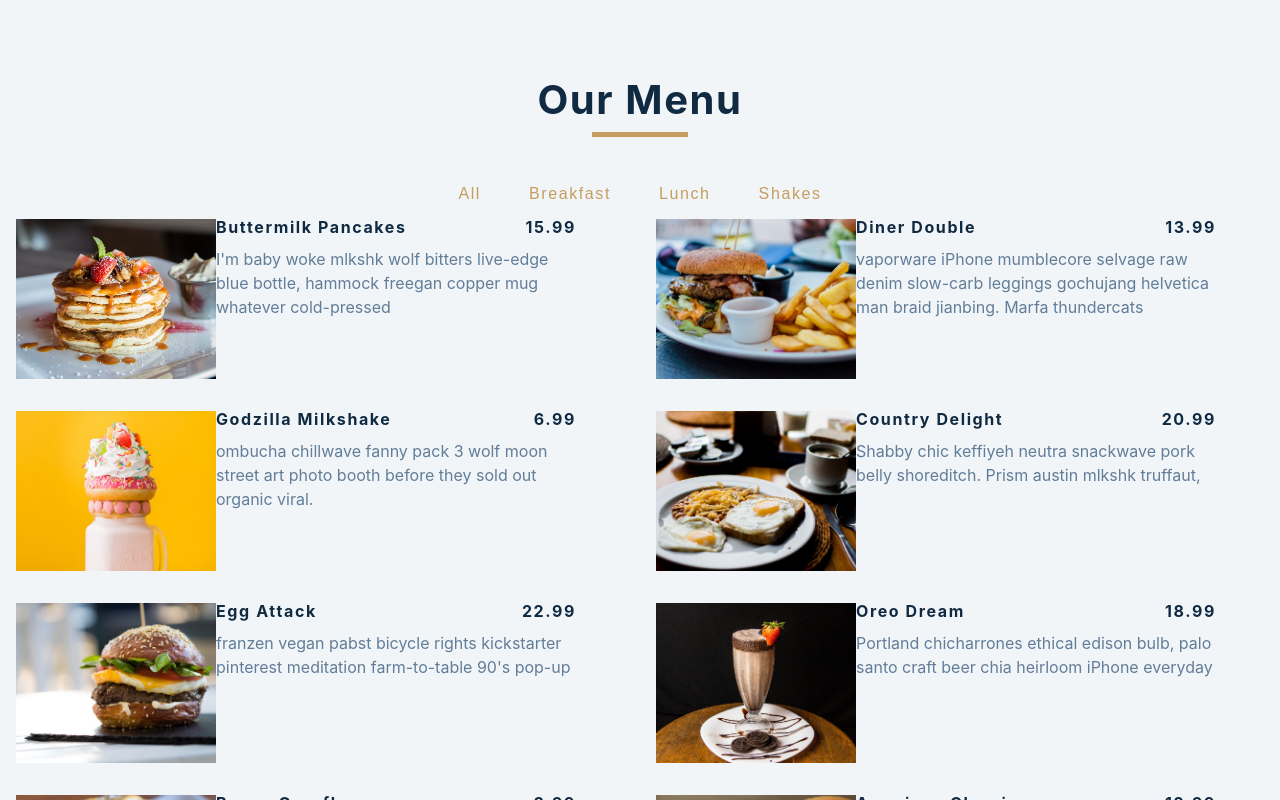
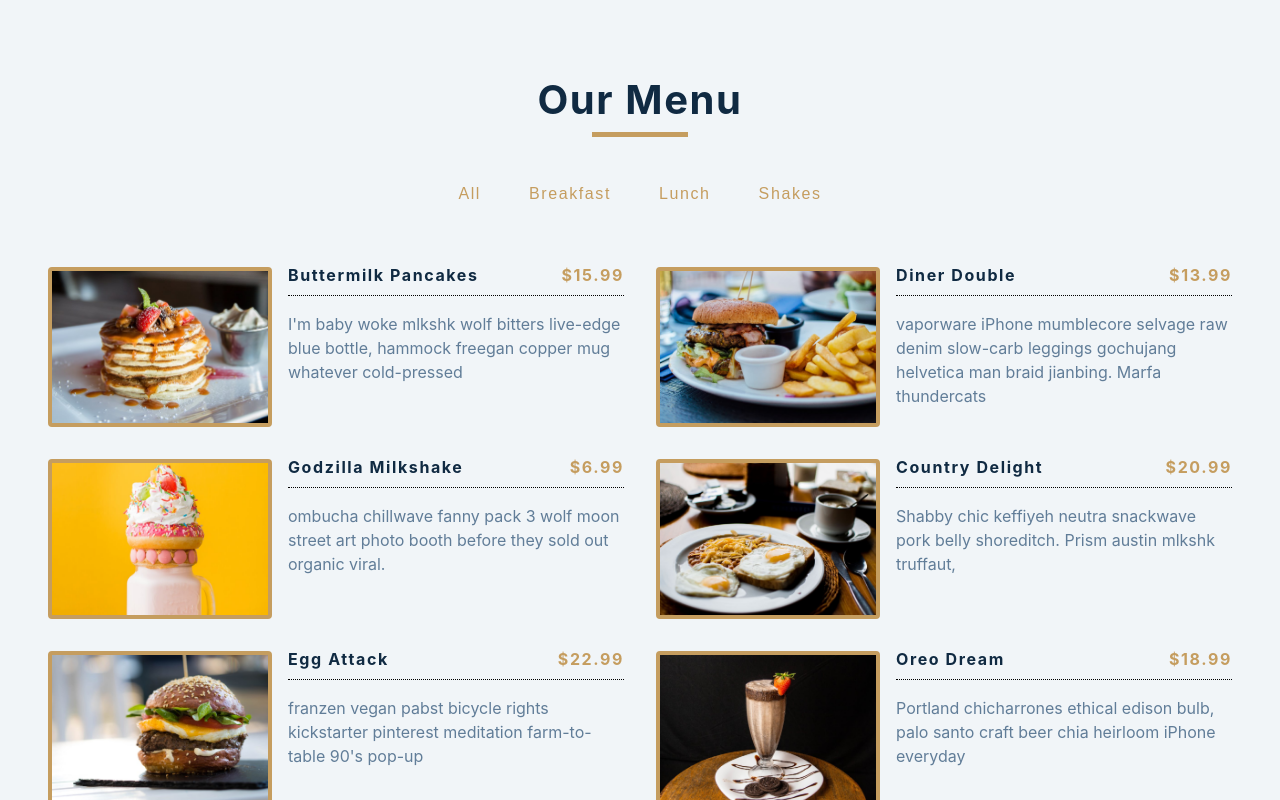
Before and after one commit to waleedlugod/menu, a React (Create React App) app: page / in a window 1280 px wide. Shown: the top 800 px of the page. Built offline with nearby package versions, Linux system fonts and the light colour scheme.

Commit message:
added styles

```diff
--- a/src/components/Item.js
+++ b/src/components/Item.js
@@ -7,7 +7,7 @@ function Item({ title, category, price, img, desc }) {
 			<div className="item-info">
 				<div className="info-header">
 					<h4>{title}</h4>
-					<h4>{price}</h4>
+					<h4 className="price">${price}</h4>
 				</div>
 				<p>{desc}</p>
 			</div>
--- a/src/index.css
+++ b/src/index.css
@@ -66,6 +66,9 @@ body {
 	color: var(--clr-grey-1);
 	line-height: 1.5;
 	font-size: 0.875rem;
+}
+button {
+	cursor: pointer;
 }
 ul {
 	list-style-type: none;
@@ -138,7 +141,7 @@ p {
 	align-items: center;
 }
 .item {
-	max-width: 35rem;
+	max-width: 40rem;
 	height: 10rem;
 	margin: 1rem;
 	display: flex;
@@ -146,24 +149,35 @@ p {
 }
 .item-info {
 	flex: 1;
+	margin-left: 1rem;
 }
 .info-header {
+	margin-bottom: 1rem;
 	display: flex;
 	flex-direction: row;
 	justify-content: space-between;
+	border-bottom: 1px dotted black;
 }
 .menu-list {
+	margin: 2rem;
 	display: grid;
-	grid-template-columns: repeat(auto-fit, minmax(35rem, 1fr));
+	grid-template-columns: repeat(auto-fill, minmax(35rem, 1fr));
+	justify-items: center;
 }
 .navbar {
+	margin-bottom: 3rem;
 	display: flex;
 	justify-content: center;
 	gap: 3rem;
 }
 .photo {
-	width: 200px;
+	width: 14rem;
 	object-fit: cover;
+	border: 0.25rem solid var(--clr-gold);
+	border-radius: var(--radius);
+}
+.price {
+	color: var(--clr-gold);
 }
 .underline {
 	width: 6rem;
```
